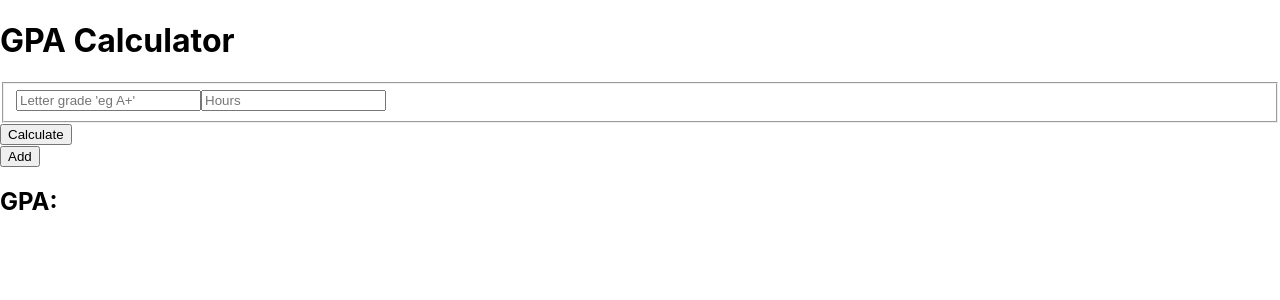
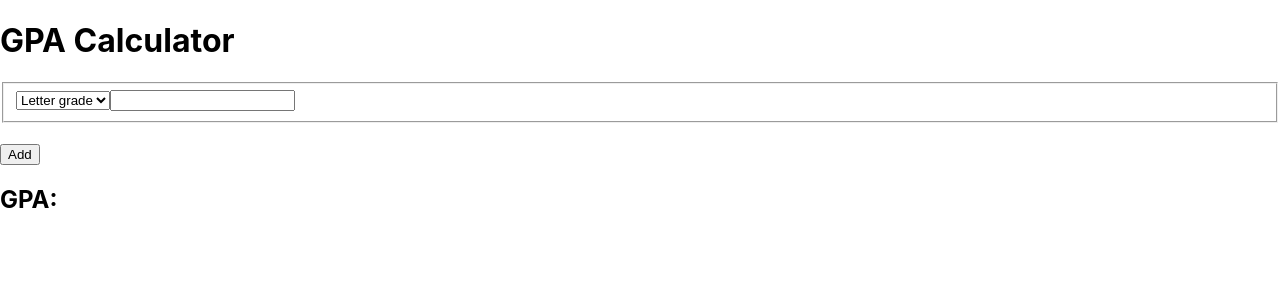
Before and after one commit to Yokozuna59/kfupm-gpa-calculator, a React (Create React App) app: page / in a window 1280 px wide. Shown: the top 300 px of the page. Built offline with nearby package versions, Linux system fonts and the light colour scheme.

Commit message:
replace input with select + small changes

```diff
--- a/src/App.js
+++ b/src/App.js
@@ -25,14 +25,23 @@ class GradeField extends React.Component {
   render() {
     return (
       <fieldset>
-        <input
-          placeholder="Letter grade 'eg A+' "
+        <select
           name="grade"
           onChange={this.handleChange}
           data-key={this.props.dataKey}
-        ></input>
+        >
+          <option value="">Letter grade</option>
+          <option value="A+">A+</option>
+          <option value="A">A</option>
+          <option value="B+">B+</option>
+          <option value="B">B</option>
+          <option value="C+">C+</option>
+          <option value="C">C</option>
+          <option value="D+">D+</option>
+          <option value="D">D</option>
+          <option value="F">F</option>
+        </select>
         <input
-          placeholder="Hours"
           name="hours"
           onChange={this.handleChange}
           data-key={this.props.dataKey}
@@ -49,8 +58,8 @@ class Form extends React.Component {
     this.state = {
       fields: [
         {
-          grade: "A",
-          hours: 3,
+          grade: "",
+          hours: 0,
         },
       ],
     };
@@ -65,7 +74,7 @@ class Form extends React.Component {
         ...this.state.fields,
         {
           grade: "",
-          hours: 3,
+          hours: null,
         },
       ],
     });
@@ -73,7 +82,7 @@ class Form extends React.Component {
 
   handleChange(e) {
     const key = e.target.name;
-    const index = e.target.attributes[2].value;
+    const index = e.target.attributes[1].value;
 
     const fields = [...this.state.fields];
     const field = { ...fields[index] };
@@ -85,13 +94,9 @@ class Form extends React.Component {
     this.setState({ fields });
   }
 
-  handleClick() {
-    this.setState({
-      gpa: calculateGPA(this.state.fields),
-    });
-  }
+  render() {
+    let gpa = calculateGPA(this.state.fields);
 
-  render() {
     return (
       <div>
         <form>
@@ -105,10 +110,9 @@ class Form extends React.Component {
             />
           ))}
         </form>
-        <button onClick={() => this.handleClick()}>Calculate</button>
         <br></br>
         <button onClick={() => this.addField()}>Add</button>
-        <h2>GPA: {this.state.gpa}</h2>
+        <h2>GPA: {gpa >= 0 ? gpa : ""}</h2>
       </div>
     );
   }
@@ -126,8 +130,7 @@ function getGradePoints(letterGrade) {
     D: 1,
     F: 0,
   };
-
-  return myDict[letterGrade];
+  return myDict[letterGrade.toUpperCase()];
 }
 
 function calculateGPA(arr) {
```
